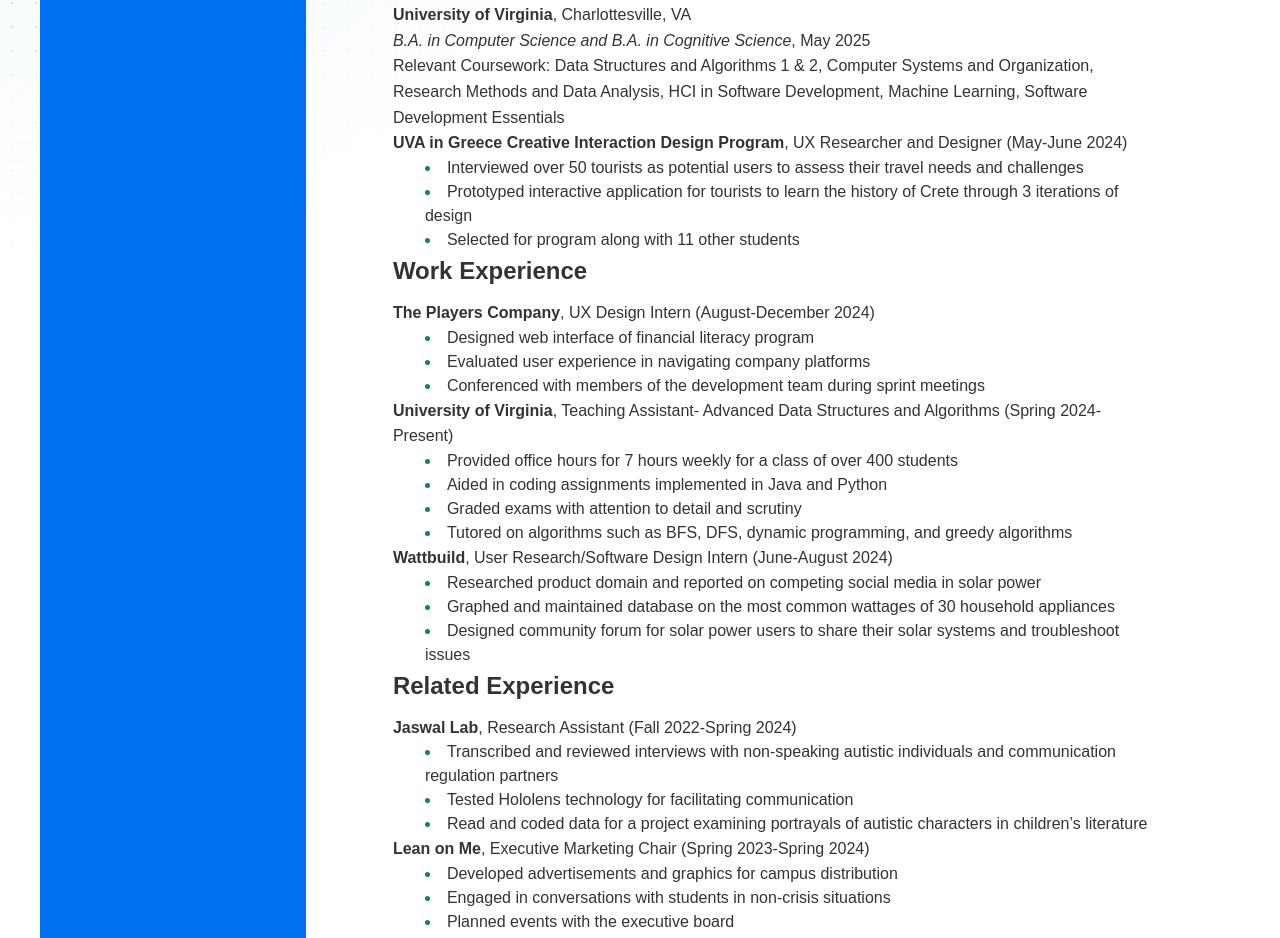
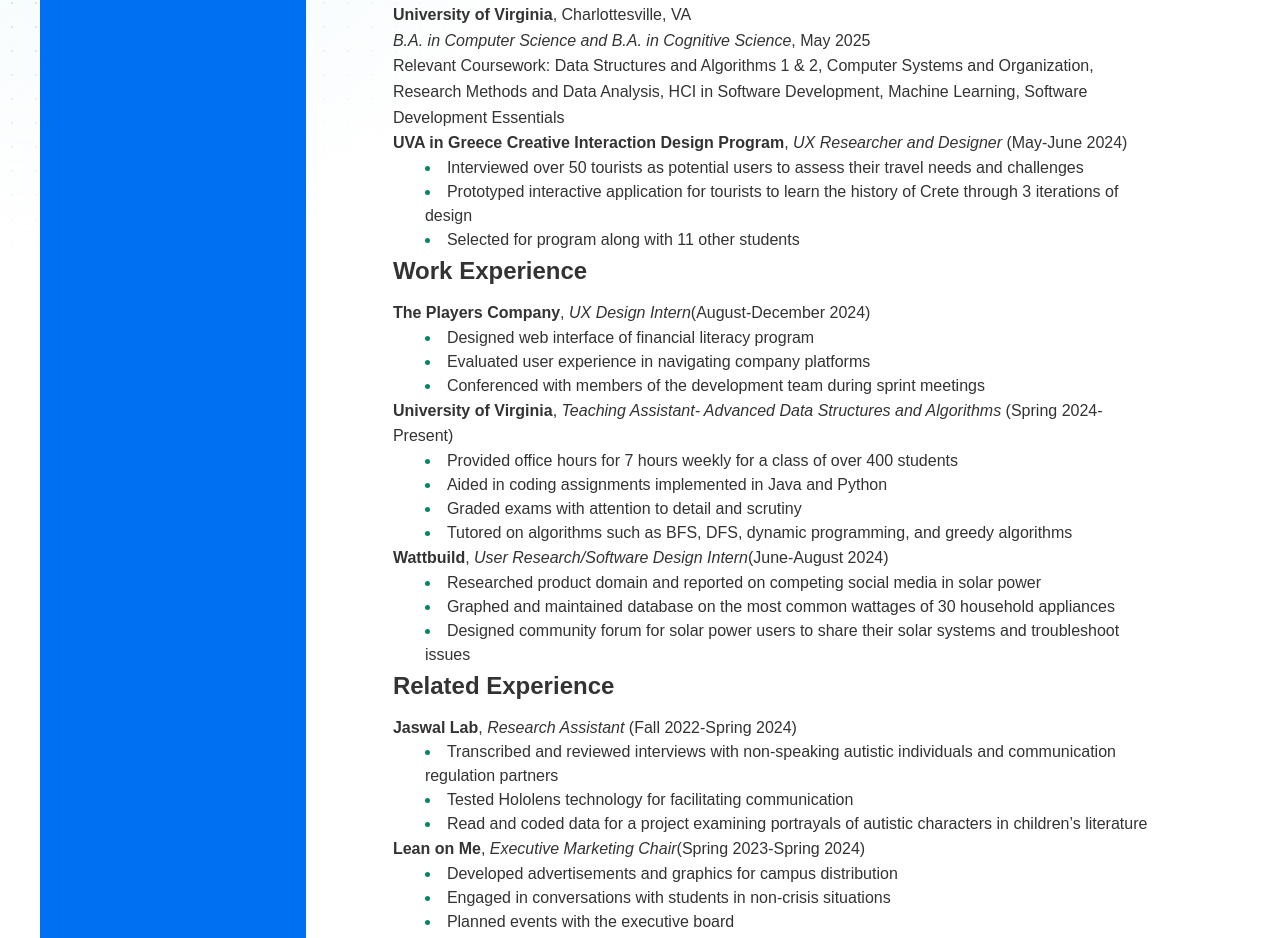
Before and after one commit to tara-morin/website, a Next.js app: page /en/resume in a window 1280 px wide. Shown: the part 297-1235 px from the top of the page. Built offline with nearby package versions, Linux system fonts and the light colour scheme.

Commit message:
italicized roles

```diff
--- a/src/app/[locale]/resume/page.tsx
+++ b/src/app/[locale]/resume/page.tsx
@@ -84,8 +84,8 @@ export default async function Resume() {
         Software Development, Machine Learning, Software Development Essentials
       </p>
       <p>
-        <strong>UVA in Greece Creative Interaction Design Program</strong>, UX
-        Researcher and Designer (May-June 2024)
+        <strong>UVA in Greece Creative Interaction Design Program</strong>, <i>UX
+        Researcher and Designer</i> (May-June 2024)
       </p>
       <ul style={{ marginLeft: "20px" }}>
         <li>
@@ -109,7 +109,7 @@ export default async function Resume() {
         Work Experience
       </h2>
       <p>
-        <strong>The Players Company</strong>, UX Design Intern
+        <strong>The Players Company</strong>, <i>UX Design Intern</i>
         (August-December 2024)
       </p>
       <ul style={{ marginLeft: "20px" }}>
@@ -121,8 +121,8 @@ export default async function Resume() {
         </li>
       </ul>
       <p>
-        <strong>University of Virginia</strong>, Teaching Assistant- Advanced
-        Data Structures and Algorithms (Spring 2024-Present)
+        <strong>University of Virginia</strong>, <i>Teaching Assistant- Advanced
+        Data Structures and Algorithms</i> (Spring 2024-Present)
       </p>
       <ul style={{ marginLeft: "20px" }}>
         <li>Provided office hours for 7 hours weekly for a class of over 400 students</li>
@@ -131,7 +131,7 @@ export default async function Resume() {
         <li>Tutored on algorithms such as BFS, DFS, dynamic programming, and greedy algorithms</li>
       </ul>
       <p>
-        <strong>Wattbuild</strong>, User Research/Software Design Intern
+        <strong>Wattbuild</strong>, <i>User Research/Software Design Intern</i>
         (June-August 2024)
       </p>
       <ul style={{ marginLeft: "20px" }}>
@@ -153,7 +153,7 @@ export default async function Resume() {
         Related Experience
       </h2>
       <p>
-        <strong>Jaswal Lab</strong>, Research Assistant (Fall 2022-Spring 2024)
+        <strong>Jaswal Lab</strong>, <i>Research Assistant</i> (Fall 2022-Spring 2024)
       </p>
       <ul style={{ marginLeft: "20px" }}>
         <li>
@@ -166,7 +166,7 @@ export default async function Resume() {
         </li>
       </ul>
       <p>
-        <strong>Lean on Me</strong>, Executive Marketing Chair
+        <strong>Lean on Me</strong>, <i>Executive Marketing Chair</i>
         (Spring 2023-Spring 2024)
       </p>
       <ul style={{ marginLeft: "20px" }}>
@@ -175,7 +175,7 @@ export default async function Resume() {
         <li>Planned events with the executive board</li>
       </ul>
       <p>
-        <strong>Virginia Women’s Chorus</strong>, Librarian (January-December
+        <strong>Virginia Women’s Chorus</strong>, <i>Librarian</i> (January-December
         2022)
       </p>
       <ul style={{ marginLeft: "20px" }}>
```
